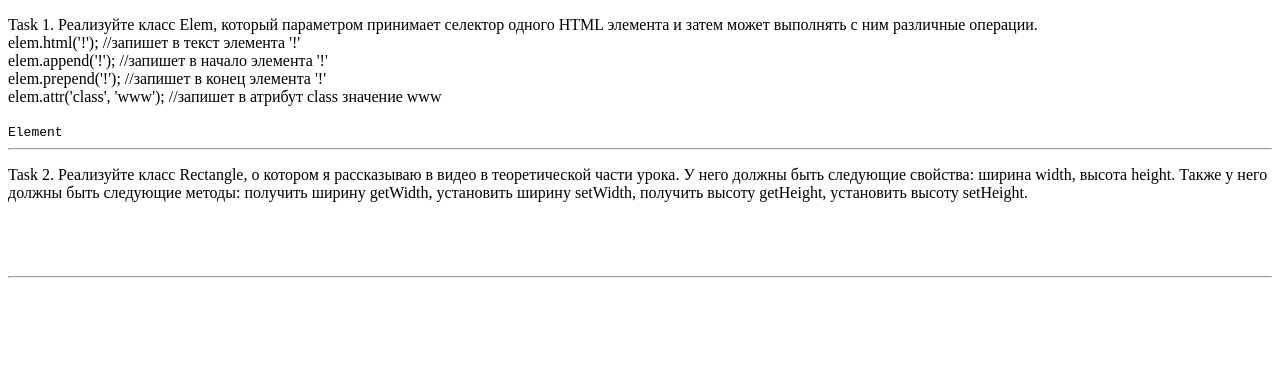
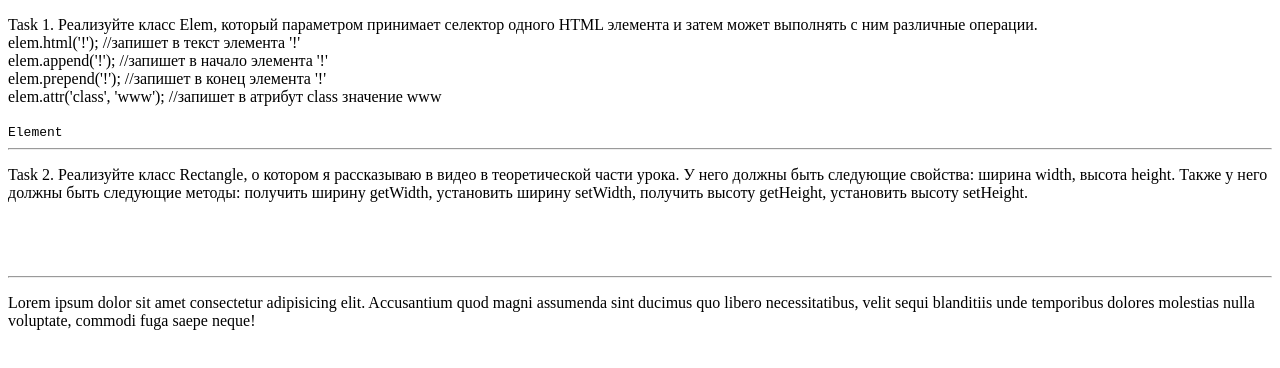
Before and after one commit to NikitaBelevich/Classes, a plain HTML site: page index.html in a window 1280 px wide. Drawn offline with Linux system fonts and the light colour scheme.

Commit message:
Добавил параграф с lorem
Описание 1
Описание 2

```diff
--- a/index.html
+++ b/index.html
@@ -34,6 +34,9 @@
         </div>
     </div>
     <hr>
+    <p>
+        Lorem ipsum dolor sit amet consectetur adipisicing elit. Accusantium quod magni assumenda sint ducimus quo libero necessitatibus, velit sequi blanditiis unde temporibus dolores molestias nulla voluptate, commodi fuga saepe neque!
+    </p>
 
 
 
```
Also changed, not shown: js/app.js (line endings or trailing spaces).
